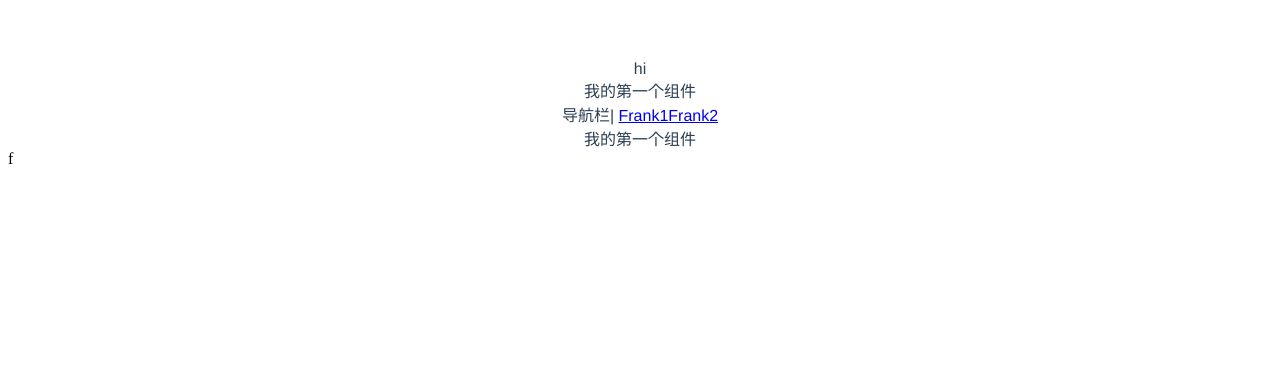
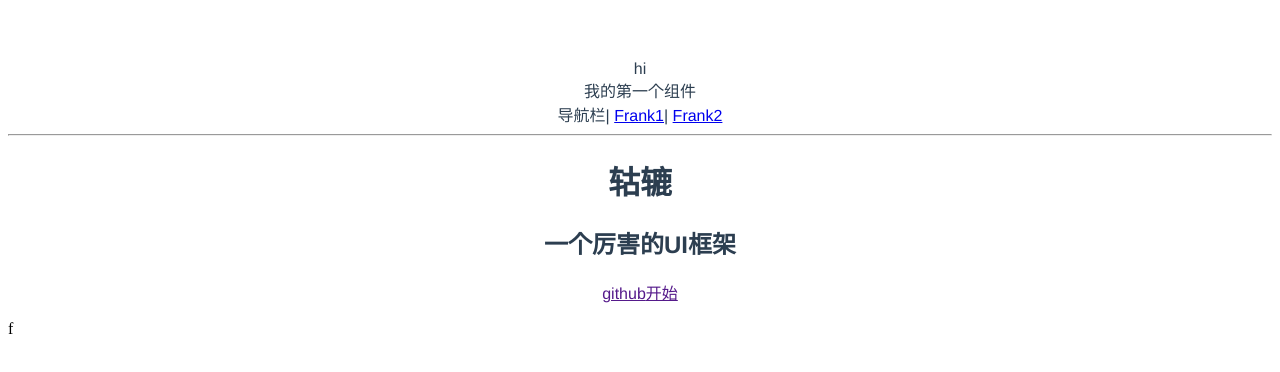
Before and after one commit to zhangzhuoya/gulu-ui-z, a Vue app: page / in a window 1280 px wide. Shown: the top 372 px of the page. Built offline with nearby package versions, Linux system fonts and the light colour scheme.

Commit message:
搭建html结构

```diff
--- a/src/App.vue
+++ b/src/App.vue
@@ -2,9 +2,10 @@
 <div>hi</div>
 <Frank />
 <div>导航栏|
-    <router-link to="/">Frank1</router-link>
+    <router-link to="/">Frank1</router-link>|
     <router-link to="/xxx">Frank2</router-link>
 </div>
+<hr />
 <router-view></router-view>
 </template>
 
--- /dev/null
+++ b/src/components/Doc.vue
@@ -0,0 +1,12 @@
+<template>
+<div>
+    <div class="topnav">
+        <div class="logo"></div>
+        <div class="menu"></div>
+    </div>
+    <div class="content">
+        <aside>边栏</aside>
+        <main>主内容</main>
+    </div>
+</div>
+</template>
--- /dev/null
+++ b/src/components/Home.vue
@@ -0,0 +1,21 @@
+<template>
+<div>
+    <div class="topnav">
+
+        <div class="logo">
+            <div class="menu">
+            </div>
+        </div>
+        <div class="banner">
+
+            <h1>轱辘</h1>
+            <h2>一个厉害的UI框架</h2>
+            <p class="action">
+
+                <a href="">github</a>
+                <a href="">开始</a>
+            </p>
+        </div>
+    </div>
+</div>
+</template>
```
Also changed, not shown: src/main.ts (+6 -2 lines).
